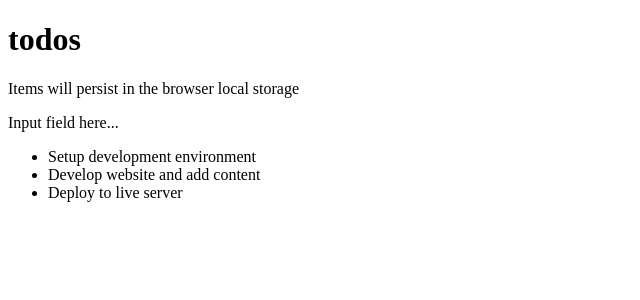
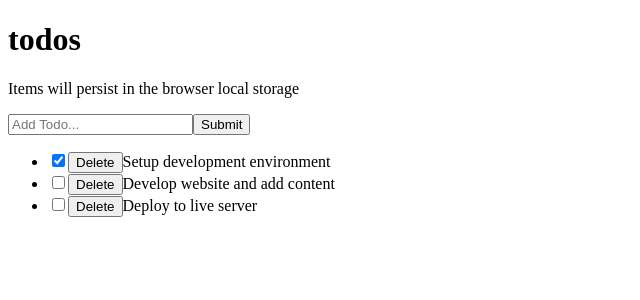
Before and after one commit to jaimevillegas/react-todo-app, a React (Vite) app: page / in a window 1280 px wide. Shown: the top 300 px of the page, without its empty margins (0-640 px from the left). Built offline with nearby package versions, Linux system fonts and the light colour scheme.

Commit message:
Part 3: Raising and Handling Events in React

```diff
--- a/package.json
+++ b/package.json
@@ -10,7 +10,8 @@
   },
   "dependencies": {
     "react": "^18.2.0",
-    "react-dom": "^18.2.0"
+    "react-dom": "^18.2.0",
+    "uuid": "^9.0.0"
   },
   "devDependencies": {
     "@babel/core": "^7.21.3",
--- a/src/components/InputTodo.jsx
+++ b/src/components/InputTodo.jsx
@@ -1,7 +1,38 @@
-const InputTodo = () => (
-  <div>
-    Input field here...
-  </div>
-);
+import { useState } from 'react';
+
+const InputTodo = ({ addTodoItem }) => {
+  const [title, setTitle] = useState('');
+  const [message, setMessage] = useState('');
+
+  const handleSubmit = (e) => {
+    e.preventDefault();
+    if (title.trim()) {
+      addTodoItem(title);
+      setTitle('');
+      setMessage('');
+    } else {
+      setMessage('Please add item');
+    }
+  };
+
+  const handleChange = (e) => {
+    setTitle(e.target.value);
+  };
+
+  return (
+    <>
+      <form onSubmit={handleSubmit}>
+        <input
+          type="text"
+          placeholder="Add Todo..."
+          value={title}
+          onChange={handleChange}
+        />
+        <button type="submit">Submit</button>
+      </form>
+      <span>{message}</span>
+    </>
+  );
+};
 
 export default InputTodo;
--- a/src/components/TodoItem.jsx
+++ b/src/components/TodoItem.jsx
@@ -1,5 +1,13 @@
-const TodoItem = ({ itemProp }) => (
-  <li>{itemProp.title}</li>
+const TodoItem = ({ itemProp, handleChange, delTodo }) => (
+  <li>
+    <input
+      type="checkbox"
+      checked={itemProp.completed}
+      onChange={() => handleChange(itemProp.id)}
+    />
+    <button type="button" onClick={() => delTodo(itemProp.id)}>Delete</button>
+    {itemProp.title}
+  </li>
 );
 
 export default TodoItem;
--- a/src/components/TodosList.jsx
+++ b/src/components/TodosList.jsx
@@ -1,9 +1,9 @@
 import TodoItem from './TodoItem';
 
-const TodosList = ({ todosProps }) => (
+const TodosList = ({ todosProps, handleChange, delTodo }) => (
   <ul>
     {todosProps.map((todo) => (
-      <TodoItem key={todo.id} itemProp={todo} />
+      <TodoItem key={todo.id} itemProp={todo} handleChange={handleChange} delTodo={delTodo}/>
     ))}
   </ul>
 );
--- a/src/components/TodosLogic.jsx
+++ b/src/components/TodosLogic.jsx
@@ -1,29 +1,59 @@
+import { useState } from 'react';
+// eslint-disable-next-line import/no-extraneous-dependencies
+import { v4 as uuidv4 } from 'uuid';
 import InputTodo from './InputTodo';
 import TodosList from './TodosList';
 
 const TodosLogic = () => {
-  const todos = [
+  const [todos, setTodos] = useState([
     {
-      id: 1,
+      id: uuidv4(),
       title: 'Setup development environment',
       completed: true,
     },
     {
-      id: 2,
+      id: uuidv4(),
       title: 'Develop website and add content',
       completed: false,
     },
     {
-      id: 3,
+      id: uuidv4(),
       title: 'Deploy to live server',
       completed: false,
     },
-  ];
+  ]);
+
+  const handleChange = (id) => {
+    setTodos((prevState) => prevState.map((todo) => {
+      if (todo.id === id) {
+        return {
+          ...todo,
+          completed: !todo.completed,
+        };
+      }
+      return todo;
+    }));
+  };
+
+  const addTodoItem = (title) => {
+    const newTodo = {
+      id: uuidv4(),
+      title,
+      completed: false,
+    };
+    setTodos([...todos, newTodo]);
+  };
+
+  const delTodo = (id) => {
+    setTodos([
+      ...todos.filter((todo) => todo.id !== id),
+    ]);
+  };
 
   return (
     <div>
-      <InputTodo />
-      <TodosList todosProps={todos} />
+      <InputTodo addTodoItem={addTodoItem} />
+      <TodosList todosProps={todos} handleChange={handleChange} delTodo={delTodo} />
     </div>
   );
 };
```
Also changed, not shown: 1 other file (tests, documents, lock files or other folders).
